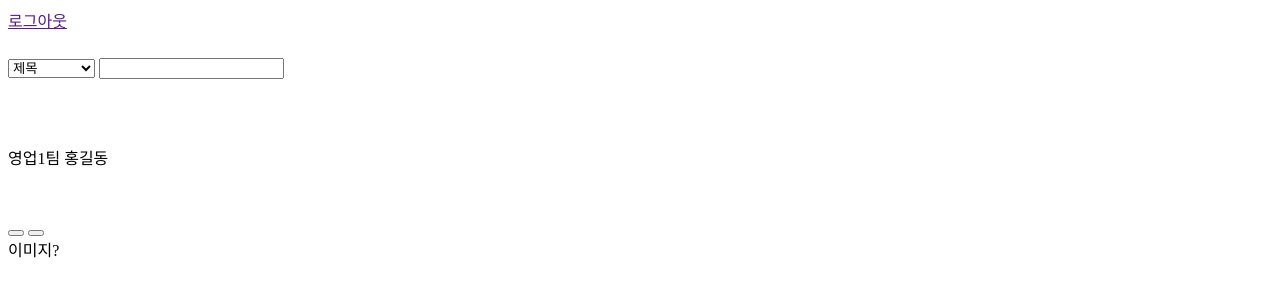
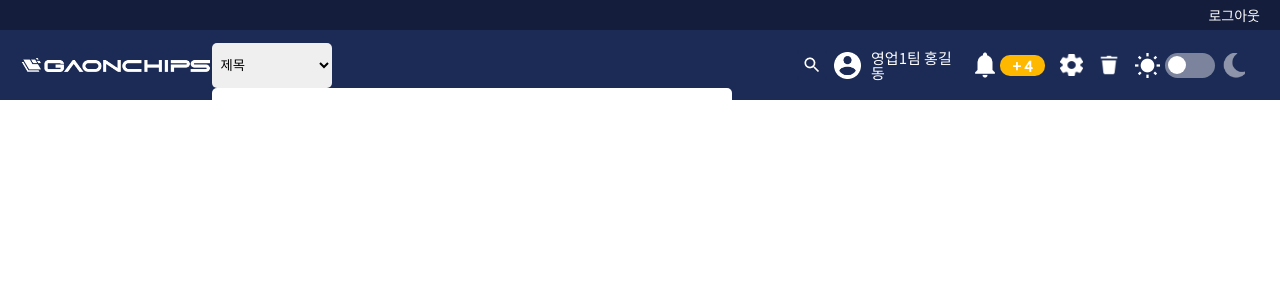
Before and after one commit to duubuuu/project, a PHP site: page /header.php in a window 1280 px wide. Shown: the top 300 px of the page. Run offline with PHP 8.4, Linux system fonts and the light colour scheme; some libraries are stand-ins or nearby versions.

Commit message:
header 수정
header height 수정
btn background-image 처리
반응형 고려 재작업

scss 사용안하려함

```diff
--- a/가온칩스/css/style.css
+++ b/가온칩스/css/style.css
@@ -7,7 +7,7 @@
 }
 
 .header_top {
-  height: 36px;
+  height: 30px;
   background-color: #141E3C;
   display: flex;
   align-items: center;
@@ -20,7 +20,7 @@
 }
 
 .header_bottom {
-  height: 80px;
+  height: 70px;
   background-color: #1C2B55;
   display: flex;
   justify-content: space-between;
@@ -29,6 +29,9 @@
 }
 .header_bottom .logo {
   width: 200px;
+  display: flex;
+  align-items: center;
+  justify-content: center;
 }
 .header_bottom .logo img {
   width: 100%;
@@ -67,26 +70,95 @@
   display: flex;
   align-items: center;
 }
-.header_bottom .user_set .user_pic {
+.user_set > div {
+  margin-right: 15px;
+}
+.header_bottom .user_set .user_icon {
   width: 30px;
   height: 30px;
-  margin-right: 15px;
+  background: url(../img/people.png) no-repeat center / 100%;
+  margin-right: 10px;
 }
-.header_bottom .user_set .user_pic img {
-  width: 100%;
-}
-.header_bottom .user_set .profile_box {
+.header_bottom .user_set .user_box {
   display: flex;
   align-items: center;
   color: #ffffff;
 }
-.header_bottom .user_set .ring {
+.alarm_box {
+  display: flex;
+  align-items: center;
+}
+.header_bottom .alarm_box .alarm_icon {
   width: 30px;
   height: 30px;
+  background: url(../img/alarm_header.png) no-repeat center / 100%;
 }
-.header_bottom .user_set .ring img {
+.alarm_count {
+  width: 45px;
+  height: 21px;
+  border-radius: 10px;
+  background-color: #FFB800;
+  color: #ffffff;
+  font-weight: 800;
+  display: flex;
+  align-items: center;
+  justify-content: center;
+}
+.header_bottom .setting {
+  width: 25px;
+  height: 25px;
+  background: url(../img/manager_icon.png) no-repeat center / 100%;
+}
+.recyclebin {
+  width: 25px;
+  height: 25px;
+  background: url(../img/write_delate_icon.png) no-repeat center / 100%;
+}
+
+div.view_mode {
+  width: fit-content;
+  display: flex;
+  align-items: center;
+}
+div.light_mode_icon {
+  width: 25px;
+  height: 25px;
+}
+div.light_mode_icon img {
   width: 100%;
+  height: 100%;
+  object-fit: cover;
 }
+div.select_view_mode {
+  width: 50px;
+  height: 25px;
+  margin: 0 5px;
+  border-radius: 12.5px;
+  background-color: #ffffff6b;
+  position: relative;
+}
+div.select_view_mode_box {
+  width: 18px;
+  height: 18px;
+  border-radius: 50%;
+  background-color: #fff;
+  position: absolute;
+  top: 3px;
+  left: 3px;
+  cursor: pointer;
+  transition: all 0.3s;
+}
+div.dark_mode_icon {
+  width: 25px;
+  height: 25px;
+  opacity: 0.5;
+}
+div.dark_mode_icon img {
+  width: 100%;
+  height: 100%;
+  object-fit: cover;
+}
+
 
 /* login page */
 .inner_max500 {
--- a/가온칩스/header.php
+++ b/가온칩스/header.php
@@ -1,3 +1,4 @@
+<?php include_once "./head.php"; ?>
 <header>
     <div class="header_top">
         <a href="">
@@ -21,22 +22,34 @@
             </div>
         </div>
         <div class="user_set">
-            <div class="profile_box">
-                <div class="user_pic">
-                    <img src="./img/people.png" alt="사람_아이콘">
+            <!-- 마이페이지로 이동 -->
+            <div class="user_box">
+                <div class="user_icon">
                 </div>
                 <div class="user_name">영업1팀 홍길동</div>
             </div>
-            <div class="alart_box">
-                <div class="ring">
-                    <img src="./img/alarm_header.png" alt="종_아이콘_화이트">
+            <div class="alarm_box">
+                <!-- 알림페이지로 이동 -->
+                <div class="alarm_icon">
                 </div>
-                <div class="ring_num"></div>
+                <!-- 알림 레이어팝업 연결 -->
+                <div class="alarm_count">
+                    + 4
+                </div>
             </div>
-            <button class="setting"></button>
-            <button class="recyclebin"></button>
-            <div class="darkmode">
-                이미지?
+            <div class="setting"></div>
+            <div class="recyclebin"></div>
+            <!-- 다크모드전환 -->
+            <div class="view_mode">
+                <div class="light_mode_icon">
+                    <img src="./img/light_icon.png" alt="">
+                </div>
+                <div class="select_view_mode">
+                    <div class="select_view_mode_box"></div>
+                </div>
+                <div class="dark_mode_icon">
+                    <img src="./img/dark_icon.png" alt="">
+                </div>
             </div>
         </div>
 
--- a/가온칩스/login.php
+++ b/가온칩스/login.php
@@ -1,4 +1,3 @@
-<?php include_once "./head.php"; ?>
 <?php include_once "./header.php"; ?>
 
 <body>
```
